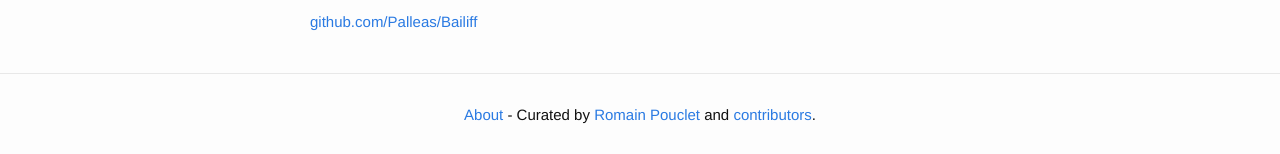
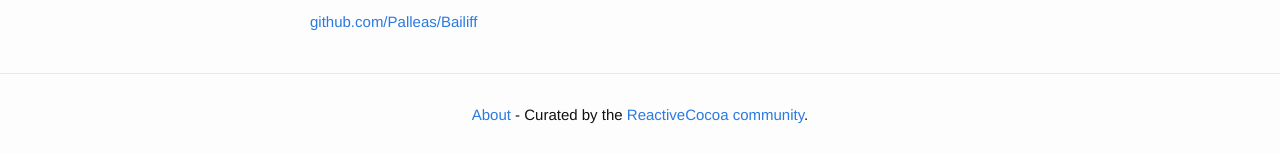
Before and after one commit to RACCommunity/racurated, a Jekyll site: the page built from index.html, in a window 1280 px wide. Shown: the part 909-1063 px from the top of the page. Built offline with Jekyll 4.4.1, drawn with Linux system fonts in a browser that asks for light colours.

Commit message:
Update contribution links

```diff
--- a/_includes/footer.html
+++ b/_includes/footer.html
@@ -6,7 +6,7 @@
 	  <a class="page-link" href="{{ my_page.url | prepend: site.baseurl }}">{{ my_page.title }}</a>
 	  {% endif %}
 	{% endfor %}
-	- Curated by <a href="https://romain-pouclet.com">Romain Pouclet</a> and <a href="https://github.com/racurated/racurated.github.io/graphs/contributors">contributors</a>.
+	- Curated by the <a href="https://github.com/RACCommunity/racurated/graphs/contributors">ReactiveCocoa community</a>.
   </div>
 
 </footer>
--- a/_includes/header.html
+++ b/_includes/header.html
@@ -14,7 +14,7 @@
       </a>
 
       <div class="trigger">
-        <a class="page-link" href="https://github.com/racurated/racurated.github.io">Contribute</a>
+        <a class="page-link" href="https://github.com/RACCommunity/racurated">Contribute</a>
 
         {% for my_page in site.pages %}
           {% if my_page.title %}
```
